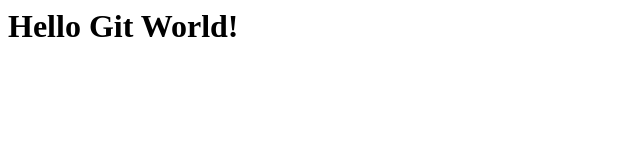
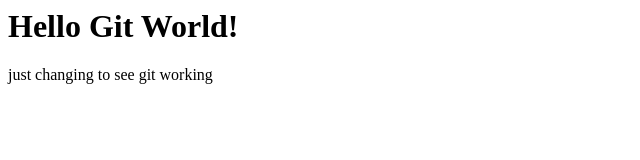
Before and after one commit to kusalrai/GitMasterClass, a plain HTML site: page index.html in a window 1280 px wide. Shown: the whole page, without its empty margins (0-640 px from the left). Drawn offline with Linux system fonts and the light colour scheme.

Commit message:
Adding a new div

```diff
--- a/index.html
+++ b/index.html
@@ -1 +1,5 @@
 <h1>Hello Git World!</h1>
+
+<div>
+    <p>just changing to see git working</p>
+</div>
```
